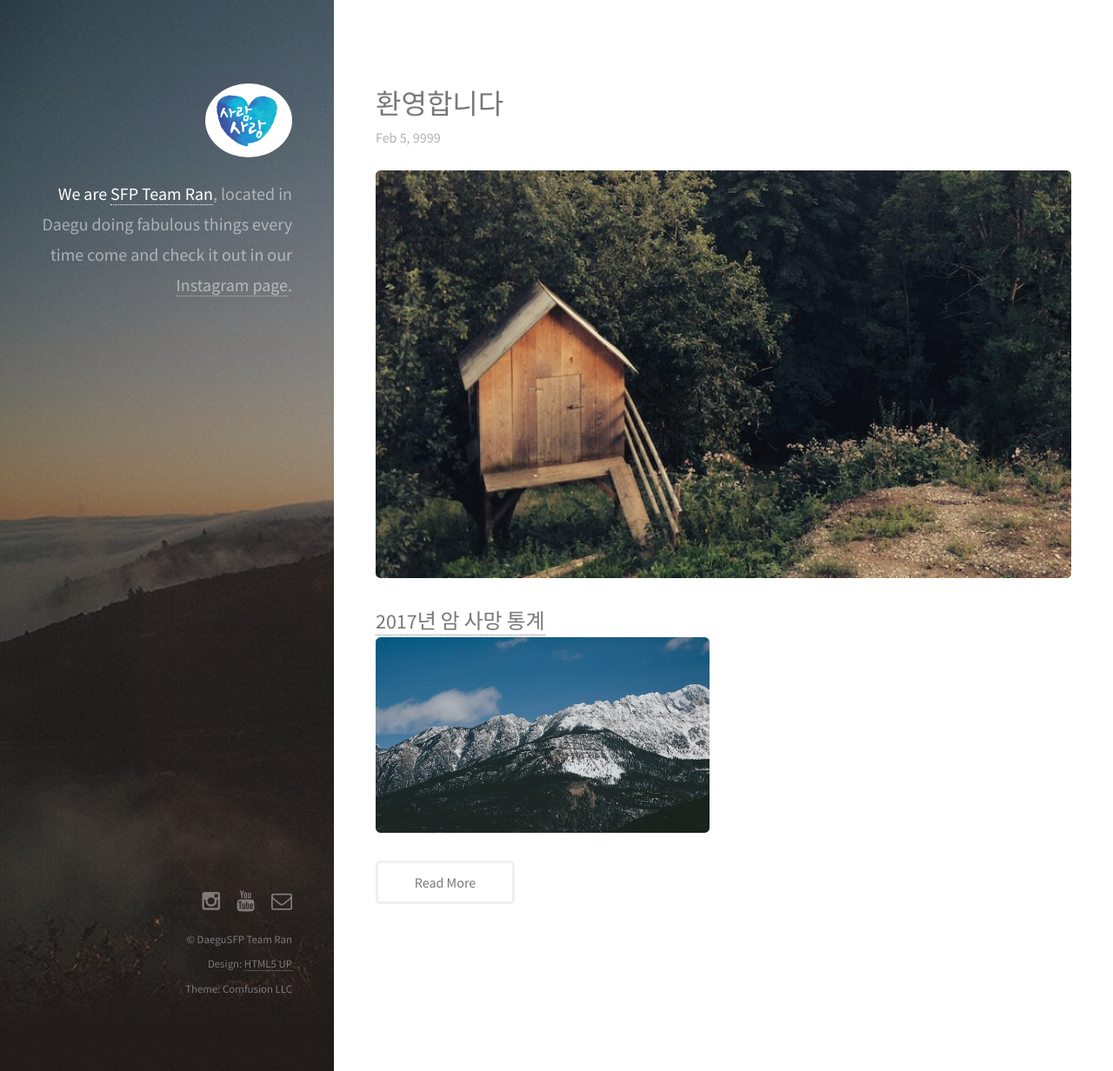
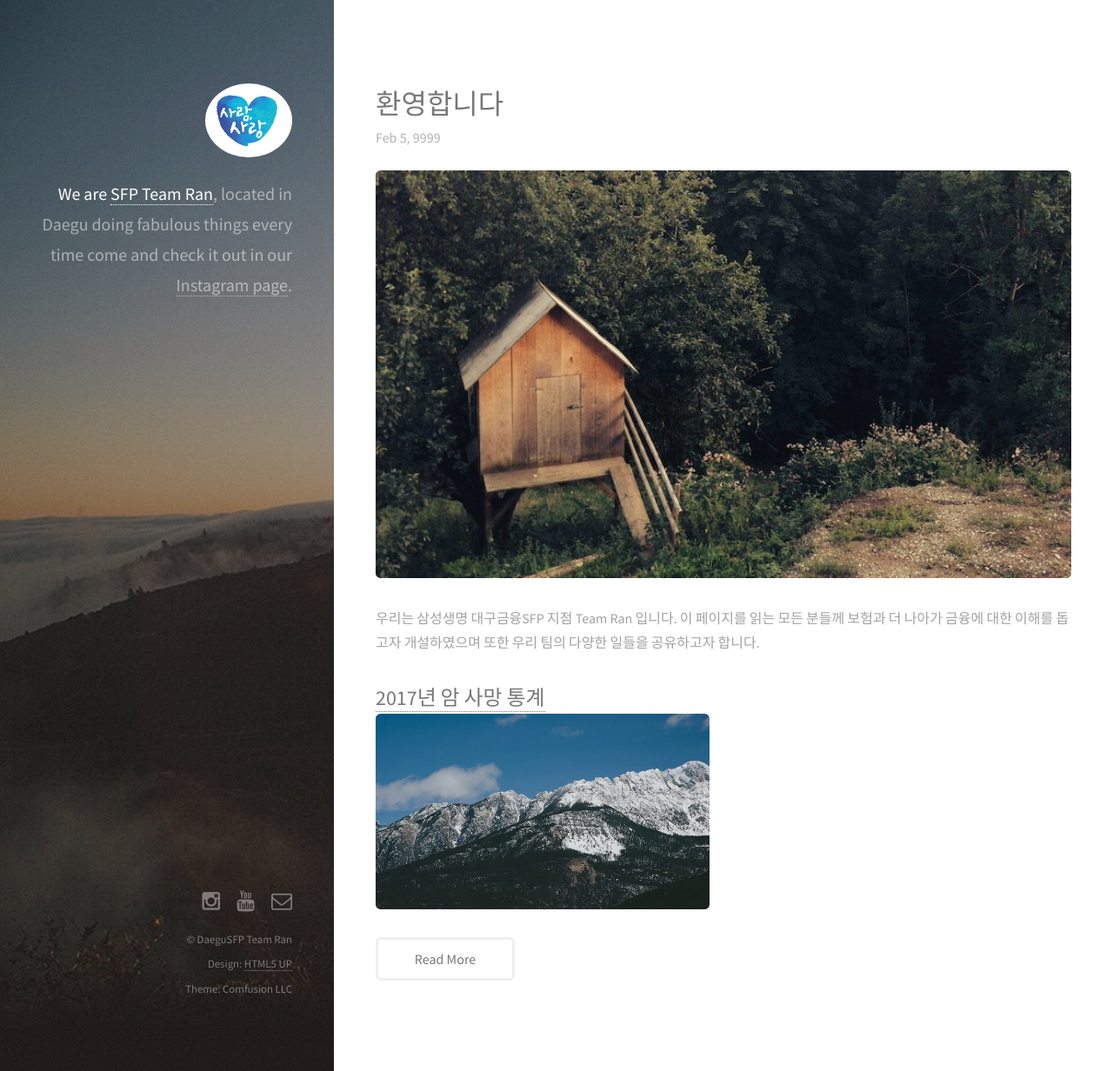
Before and after one commit to Daegu-SFP-Ran/Daegu-SFP-Ran.github.io, a Jekyll site: the page built from _posts/9999-02-05-Intro.md, in a window 1280 px wide and 1232 px high. Shown: the whole window at 87% size. Built offline with Jekyll 4.4.1, drawn with Linux system fonts in a browser that asks for light colours; nearby versions of some CDN libraries; our own code applies the rules of GitHub Pages for plain Markdown files.

Commit message:
Update 9999-02-05-Intro.md

```diff
--- a/_posts/9999-02-05-Intro.md
+++ b/_posts/9999-02-05-Intro.md
@@ -7,3 +7,5 @@ categories:
 ---
 
 <img src="/images/fulls/06.jpg" class="fit image">
+
+우리는 삼성생명 대구금융SFP 지점 Team Ran 입니다. 이 페이지를 읽는 모든 분들께 보험과 더 나아가 금융에 대한 이해를 돕고자 개설하였으며 또한 우리 팀의 다양한 일들을 공유하고자 합니다.
```
